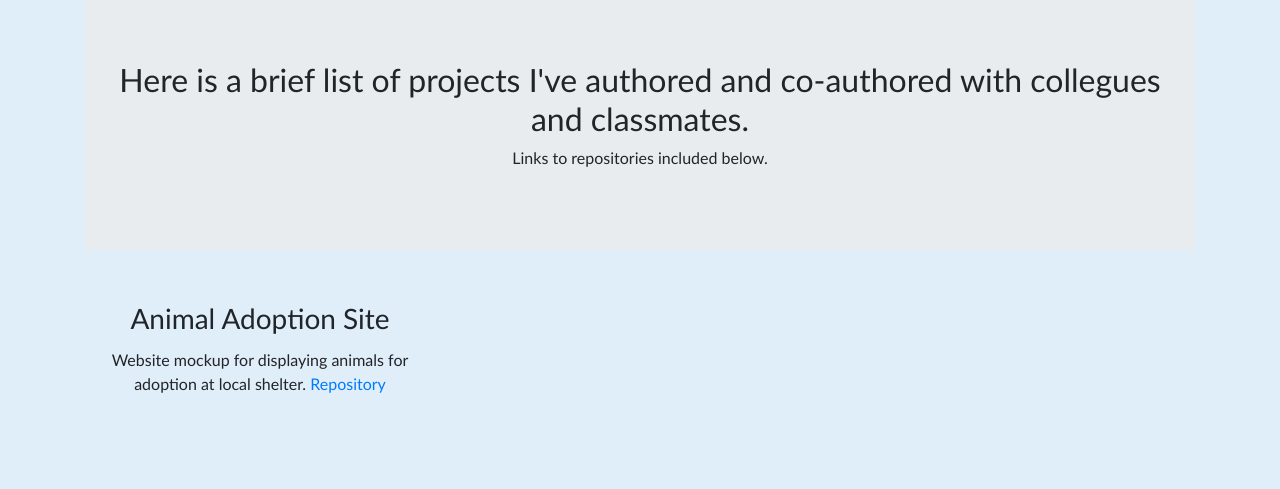
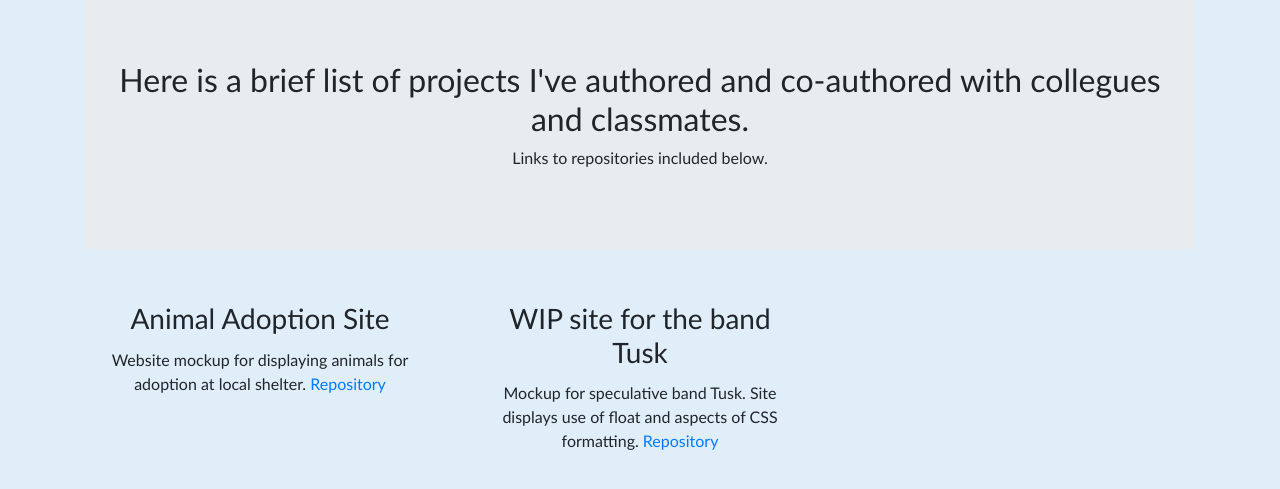
Before and after one commit to Quin-Riley-A/Portfolio-Landing-Page, a plain HTML site: page index.html in a window 1280 px wide. Shown: the part 421-910 px from the top of the page. Before the commit the page ends 853 px from the top, so only its background shows below. Drawn offline with Linux system fonts and the light colour scheme.

Commit message:
include similar basic card for Tusk band website

```diff
--- a/index.html
+++ b/index.html
@@ -39,6 +39,10 @@
         </div>
         <div class="col-md-4">
           <!-- Tusk Band -->
+          <div class="card-body">
+            <h3 class="card-title">WIP site for the band Tusk</h3>
+            <p>Mockup for speculative band Tusk. Site displays use of float and aspects of CSS formatting. <a href="https://github.com/Quin-Riley-A/Tusk-Band-Website">Repository</a></p>
+          </div>
         </div>
         <div class="col-md-4 bg-grey">
         <!-- Vacay Colab -->
```
